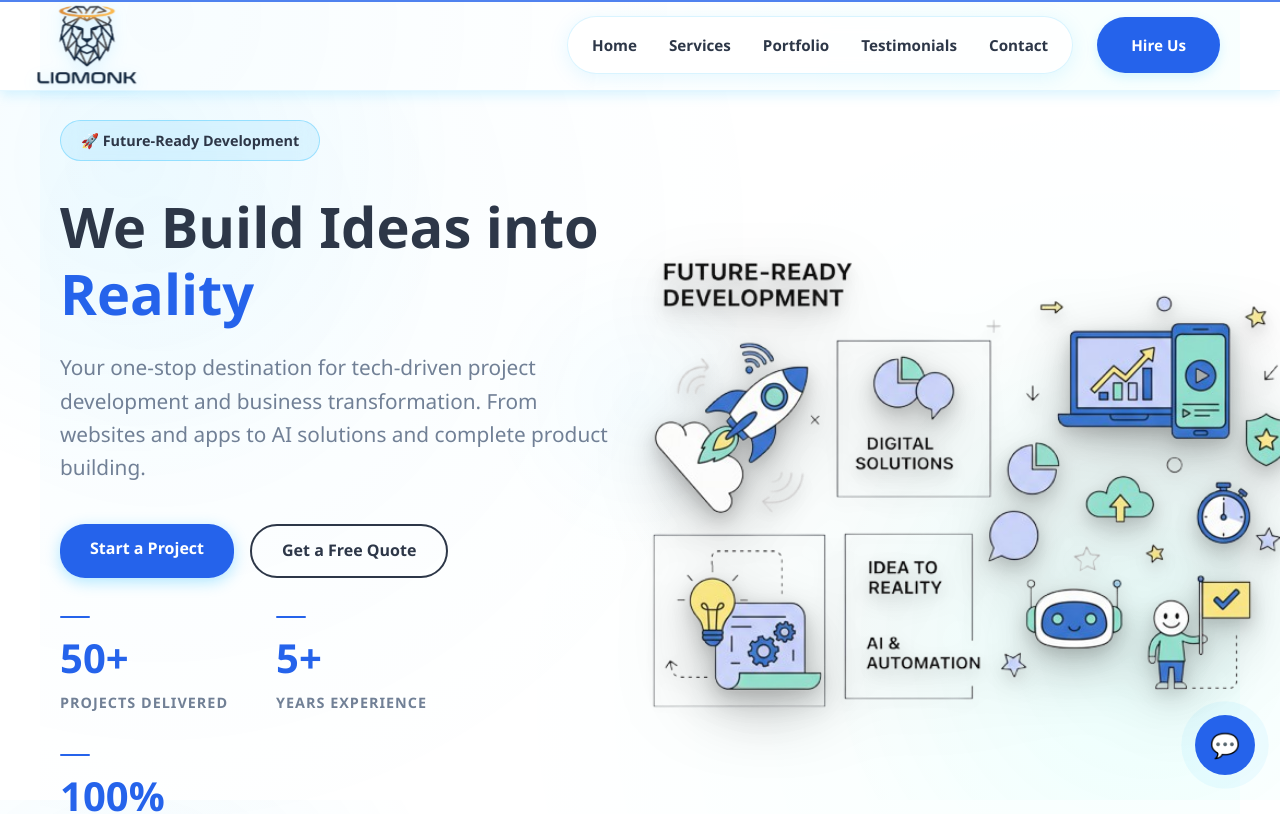
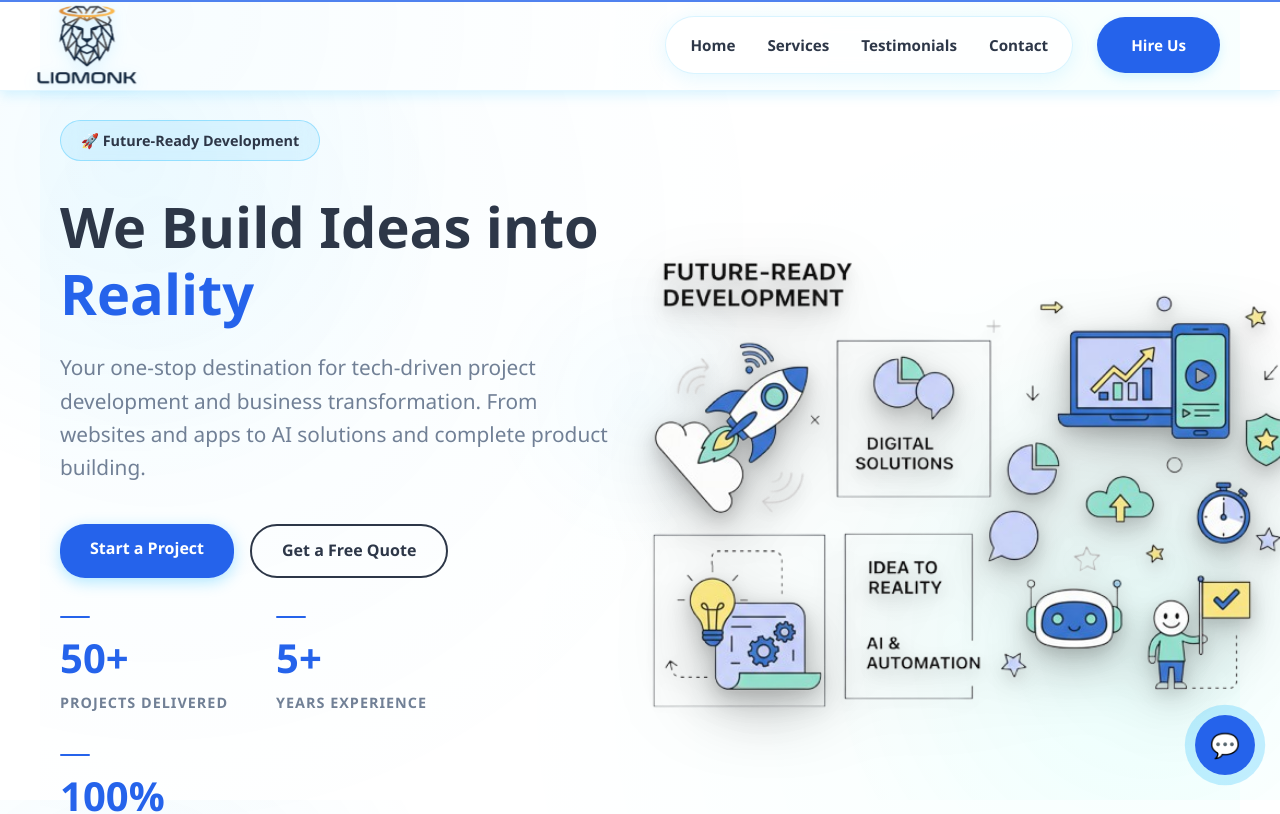
Before and after one commit to Shauryaraje7/Partion, a React (Vite) app: page / in a window 1280 px wide. Shown: the top 814 px of the page. Built offline with nearby package versions, Linux system fonts and the light colour scheme.

Commit message:
version 1.0.1

```diff
--- a/src/App.jsx
+++ b/src/App.jsx
@@ -21,9 +21,9 @@ function App() {
         <section id="services">
           <Services />
         </section>
-        <section id="portfolio">
+        {/* <section id="portfolio">
           <Portfolio />
-        </section>
+        </section> */}
         <section id="testimonials">
           <Testimonials />
         </section>
--- a/src/components/Header/Header.jsx
+++ b/src/components/Header/Header.jsx
@@ -99,13 +99,13 @@ const Header = () => {
               >
                 Services
               </a>
-              <a
+              {/* <a
                 href="#portfolio"
                 className={`nav-link ${activeSection === 'portfolio' ? 'active' : ''}`}
                 onClick={() => handleLinkClick('portfolio')}
               >
                 Portfolio
-              </a>
+              </a> */}
               <a
                 href="#testimonials"
                 className={`nav-link ${activeSection === 'testimonials' ? 'active' : ''}`}
```
